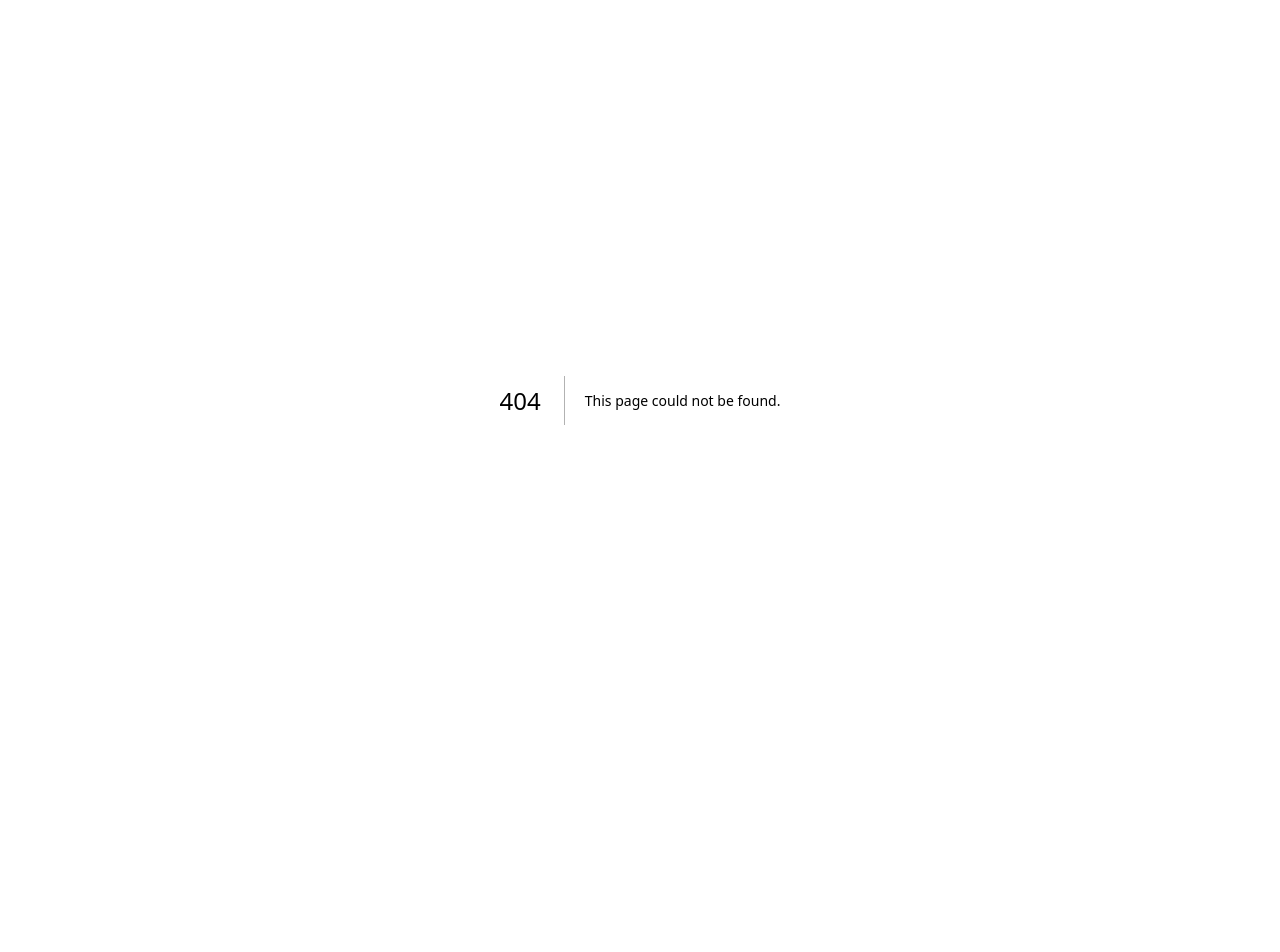
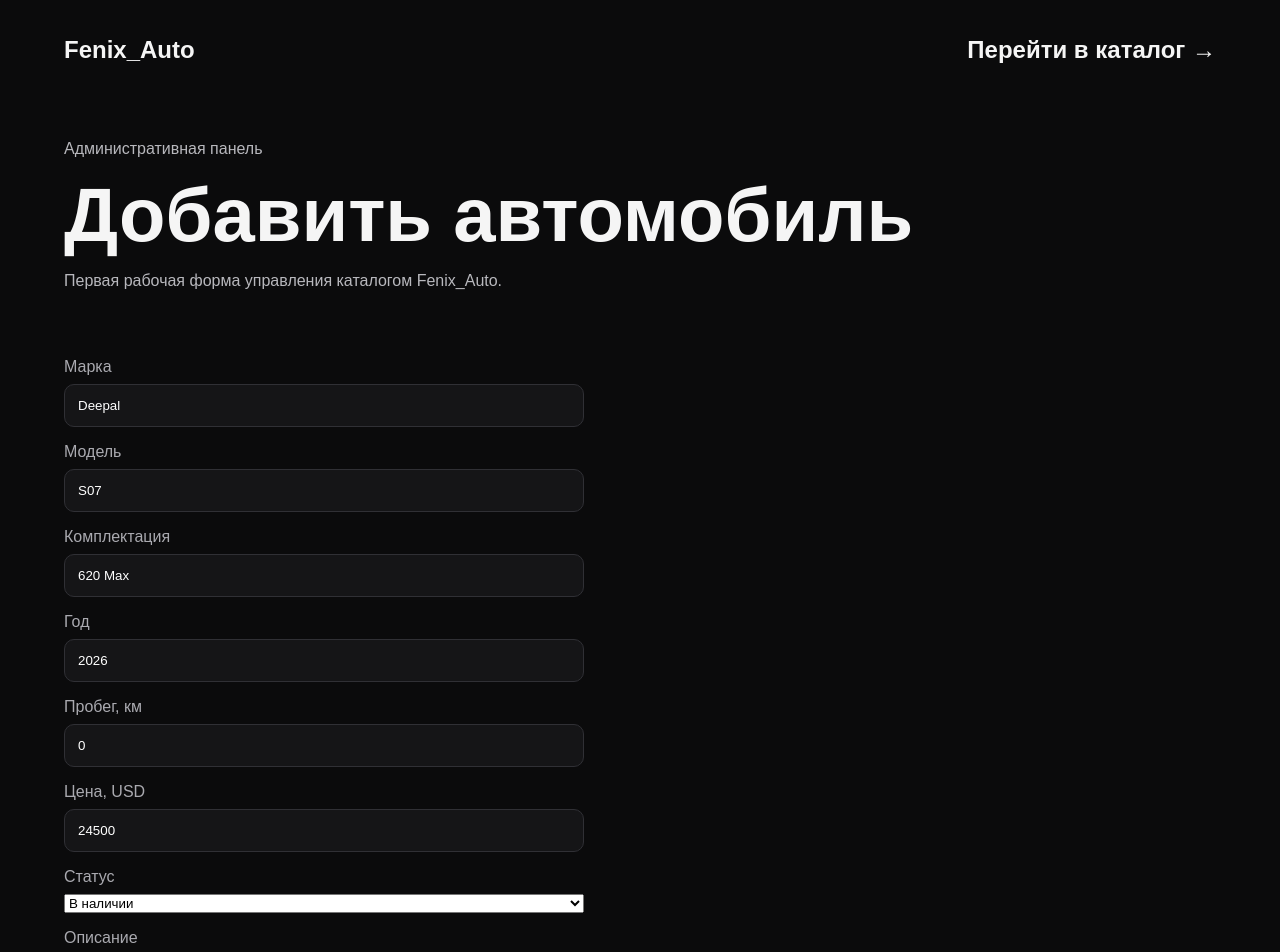
Before and after one commit to vladislavleshkevich1-ship-it/fenixauto-auto-platform, a Next.js app in the folder frontend/: page /admin in a window 1280 px wide. Before the commit this address had no page. Shown: the top 952 px of the page. Before the commit the page ends 800 px from the top, so only its background shows below. Built offline with nearby package versions, Linux system fonts and the light colour scheme.

Commit message:
feat: add first admin vehicle creation screen

```diff
--- /dev/null
+++ b/frontend/app/admin/page.tsx
@@ -0,0 +1,77 @@
+"use client";
+
+import { FormEvent, useState } from "react";
+
+const initialForm = {
+  brand: "Deepal",
+  model: "S07",
+  trim: "620 Max",
+  year: "2026",
+  mileage_km: "0",
+  price_usd: "24500",
+  status: "IN_STOCK",
+  description: "Новый Deepal S07 620 Max 2026 года. Серый кузов, рыжий салон. Автомобиль в наличии.",
+};
+
+export default function AdminPage() {
+  const [form, setForm] = useState(initialForm);
+  const [message, setMessage] = useState("");
+
+  function update(key: string, value: string) {
+    setForm((current) => ({ ...current, [key]: value }));
+  }
+
+  async function submit(event: FormEvent<HTMLFormElement>) {
+    event.preventDefault();
+    setMessage("Сохраняем...");
+
+    try {
+      const response = await fetch("http://localhost:8000/api/v1/vehicles", {
+        method: "POST",
+        headers: { "Content-Type": "application/json" },
+        body: JSON.stringify({
+          ...form,
+          year: Number(form.year),
+          mileage_km: Number(form.mileage_km),
+          price_usd: Number(form.price_usd),
+        }),
+      });
+
+      if (!response.ok) throw new Error("API error");
+      const vehicle = await response.json();
+      setMessage(`Готово: автомобиль создан с ID ${vehicle.id}`);
+    } catch {
+      setMessage("Не удалось подключиться к API. Запусти backend на localhost:8000.");
+    }
+  }
+
+  return (
+    <main>
+      <header>
+        <a href="/">Fenix_Auto</a>
+        <a href="/cars">Перейти в каталог →</a>
+      </header>
+
+      <section>
+        <p>Административная панель</p>
+        <h1>Добавить автомобиль</h1>
+        <p>Первая рабочая форма управления каталогом Fenix_Auto.</p>
+      </section>
+
+      <section>
+        <form onSubmit={submit}>
+          <label>Марка<input value={form.brand} onChange={(e) => update("brand", e.target.value)} required /></label>
+          <label>Модель<input value={form.model} onChange={(e) => update("model", e.target.value)} required /></label>
+          <label>Комплектация<input value={form.trim} onChange={(e) => update("trim", e.target.value)} /></label>
+          <label>Год<input type="number" value={form.year} onChange={(e) => update("year", e.target.value)} required /></label>
+          <label>Пробег, км<input type="number" value={form.mileage_km} onChange={(e) => update("mileage_km", e.target.value)} min="0" /></label>
+          <label>Цена, USD<input type="number" value={form.price_usd} onChange={(e) => update("price_usd", e.target.value)} min="0" /></label>
+          <label>Статус<select value={form.status} onChange={(e) => update("status", e.target.value)}><option value="IN_STOCK">В наличии</option><option value="RESERVED">Забронирован</option><option value="IN_TRANSIT">В пути</option><option value="ORDER">Под заказ</option><option value="SOLD">Продан</option></select></label>
+          <label>Описание<textarea value={form.description} onChange={(e) => update("description", e.target.value)} /></label>
+          <button type="submit">Опубликовать автомобиль</button>
+        </form>
+        {message && <p>{message}</p>}
+      </section>
+    </main>
+  );
+}
```
